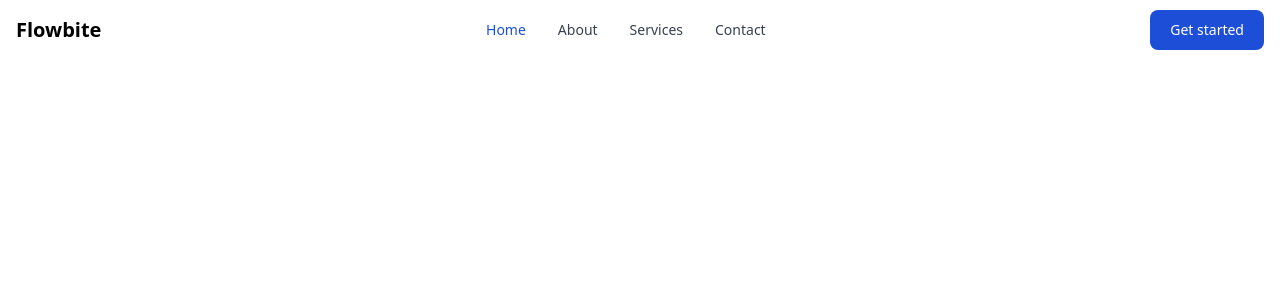
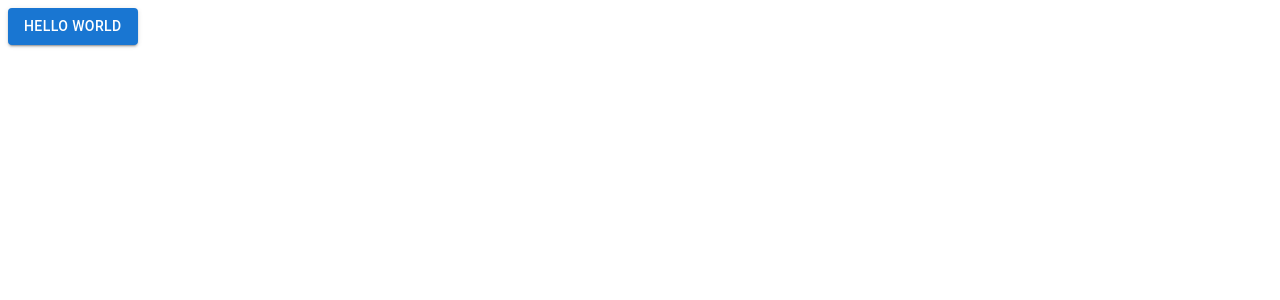
Before and after one commit to kcvdk3101/school-management-website, a React (Create React App) app: page / in a window 1280 px wide. Shown: the top 300 px of the page. Built offline with nearby package versions, Linux system fonts and the light colour scheme.

Commit message:
update node npm, material-ui

```diff
--- a/postcss.config.js
+++ /dev/null
@@ -1,6 +0,0 @@
-module.exports = {
-  plugins: {
-    tailwindcss: {},
-    autoprefixer: {},
-  }
-}
--- a/src/App.tsx
+++ b/src/App.tsx
@@ -1,37 +1,9 @@
+import * as React from 'react';
+import Button from '@mui/material/Button';
 
 function App() {
   return (
-    <nav className="bg-white border-gray-200 px-2 sm:px-4 py-2.5">
-      <div className="container flex flex-wrap justify-between items-center mx-auto">
-        <a href="https://flowbite.com" className="flex items-center">
-          <span className="self-center text-xl font-semibold whitespace-nowrap">Flowbite</span>
-        </a>
-        <div className="flex md:order-2">
-          <button type="button" className="text-white bg-blue-700 hover:bg-blue-800 focus:ring-4 focus:outline-none focus:ring-blue-300 font-medium rounded-lg text-sm px-5 py-2.5 text-center mr-3 md:mr-0 dark:bg-blue-600 dark:hover:bg-blue-700 dark:focus:ring-blue-800">Get started</button>
-          <button data-collapse-toggle="mobile-menu-4" type="button" className="inline-flex items-center p-2 text-sm text-gray-500 rounded-lg md:hidden hover:bg-gray-100 focus:outline-none focus:ring-2 focus:ring-gray-200 dark:text-gray-400 dark:hover:bg-gray-700 dark:focus:ring-gray-600" aria-controls="mobile-menu-4" aria-expanded="false">
-          <span className="sr-only">Open main menu</span>
-          <svg className="w-6 h-6" fill="currentColor" viewBox="0 0 20 20" xmlns="http://www.w3.org/2000/svg"><path fill-rule="evenodd" d="M3 5a1 1 0 011-1h12a1 1 0 110 2H4a1 1 0 01-1-1zM3 10a1 1 0 011-1h12a1 1 0 110 2H4a1 1 0 01-1-1zM3 15a1 1 0 011-1h12a1 1 0 110 2H4a1 1 0 01-1-1z" clip-rule="evenodd"></path></svg>
-          <svg className="hidden w-6 h-6" fill="currentColor" viewBox="0 0 20 20" xmlns="http://www.w3.org/2000/svg"><path fill-rule="evenodd" d="M4.293 4.293a1 1 0 011.414 0L10 8.586l4.293-4.293a1 1 0 111.414 1.414L11.414 10l4.293 4.293a1 1 0 01-1.414 1.414L10 11.414l-4.293 4.293a1 1 0 01-1.414-1.414L8.586 10 4.293 5.707a1 1 0 010-1.414z" clip-rule="evenodd"></path></svg>
-          </button>
-        </div>
-        <div className="hidden justify-between items-center w-full md:flex md:w-auto md:order-1" id="mobile-menu-4">
-          <ul className="flex flex-col mt-4 md:flex-row md:space-x-8 md:mt-0 md:text-sm md:font-medium">
-            <li>
-            <a href="!#" className="block py-2 pr-4 pl-3 text-white bg-blue-700 rounded md:bg-transparent md:text-blue-700 md:p-0 dark:text-white" aria-current="page">Home</a>
-            </li>
-            <li>
-            <a href="!#" className="block py-2 pr-4 pl-3 text-gray-700 border-b border-gray-100 hover:bg-gray-50 md:hover:bg-transparent md:border-0 md:hover:text-blue-700 md:p-0 md:dark:hover:text-white dark:text-gray-400 dark:hover:bg-gray-700 dark:hover:text-white md:dark:hover:bg-transparent dark:border-gray-700">About</a>
-            </li>
-            <li>
-            <a href="!#" className="block py-2 pr-4 pl-3 text-gray-700 border-b border-gray-100 hover:bg-gray-50 md:hover:bg-transparent md:border-0 md:hover:text-blue-700 md:p-0 md:dark:hover:text-white dark:text-gray-400 dark:hover:bg-gray-700 dark:hover:text-white md:dark:hover:bg-transparent dark:border-gray-700">Services</a>
-            </li>
-            <li>
-            <a href="!#" className="block py-2 pr-4 pl-3 text-gray-700 border-b border-gray-100 hover:bg-gray-50 md:hover:bg-transparent md:border-0 md:hover:text-blue-700 md:p-0 md:dark:hover:text-white dark:text-gray-400 dark:hover:bg-gray-700 dark:hover:text-white md:dark:hover:bg-transparent dark:border-gray-700">Contact</a>
-            </li>
-          </ul>
-        </div>
-      </div>
-    </nav>
+    <Button variant="contained">Hello World</Button>
   );
 }
 
--- a/src/index.css
+++ /dev/null
@@ -1,3 +0,0 @@
-@tailwind base;
-@tailwind components;
-@tailwind utilities;
--- a/src/index.tsx
+++ b/src/index.tsx
@@ -4,7 +4,6 @@ import App from './App';
 import { store } from './app/store';
 import { Provider } from 'react-redux';
 import * as serviceWorker from './serviceWorker';
-import './index.css'
 
 ReactDOM.render(
   <React.StrictMode>
--- a/tailwind.config.js
+++ /dev/null
@@ -1,9 +0,0 @@
-module.exports = {
-  content: [
-    "./src/**/*.{js,jsx,ts,tsx}",
-  ],
-  theme: {
-    extend: {},
-  },
-  plugins: [],
-}
```
Also changed, not shown: package.json (+5 -5 lines), src/layout/Header.tsx (added, +13 -0 lines), 2 other files (tests, documents, lock files or other folders).
